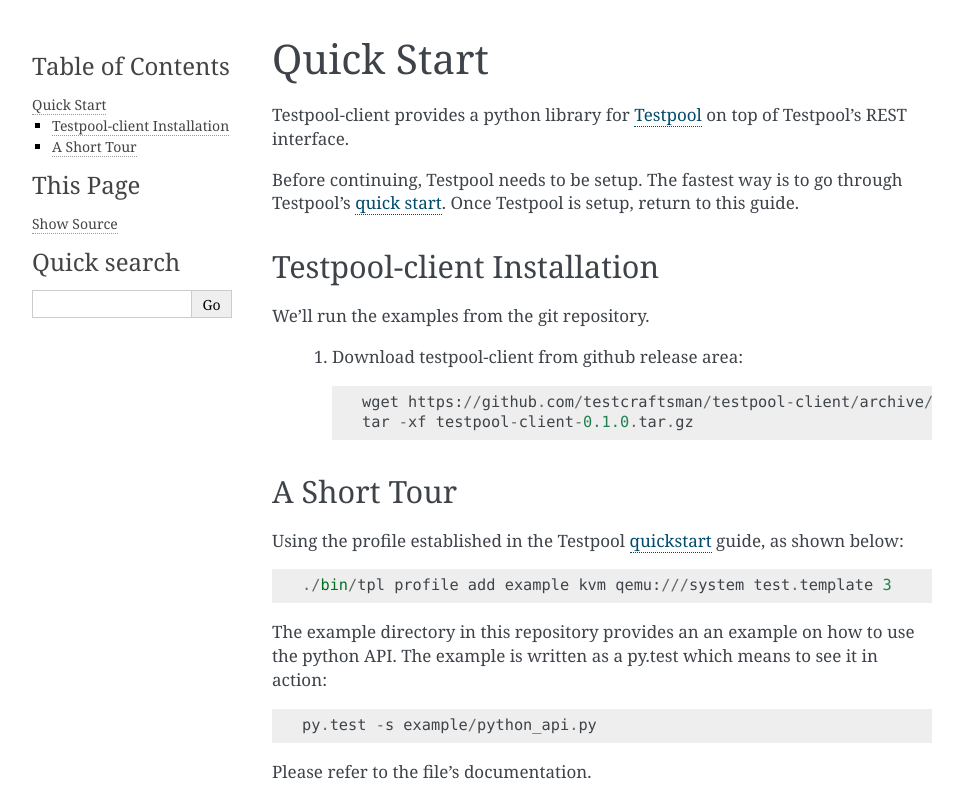
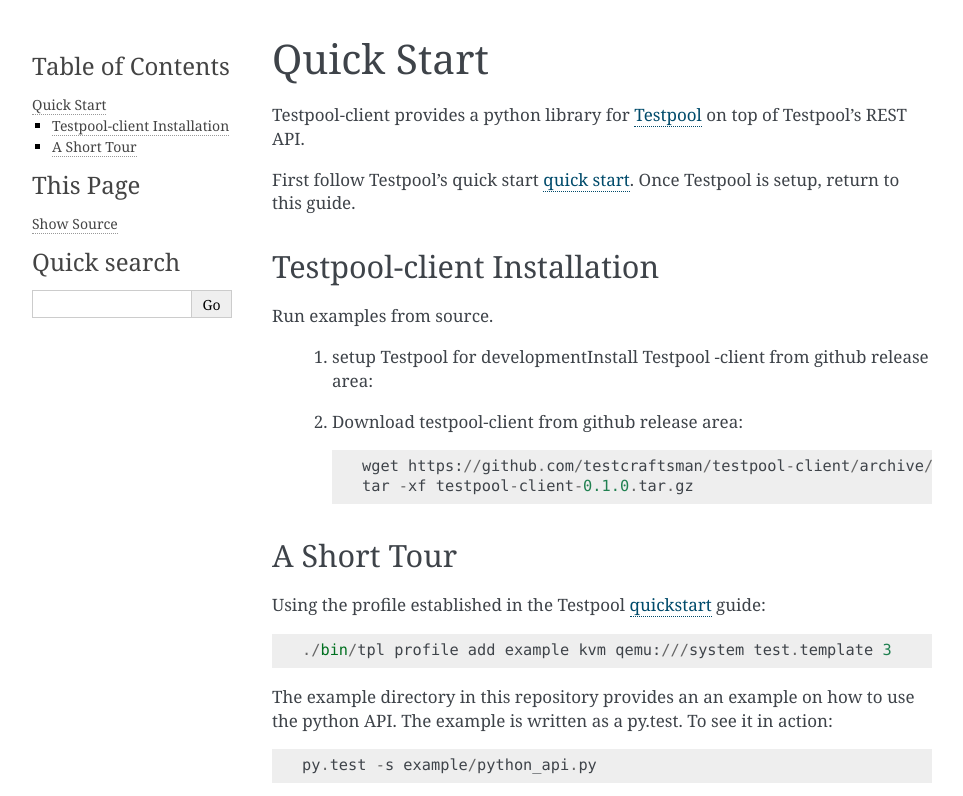
Before and after one commit to testcraftsman/testpool-client, a Sphinx documentation site: the page built from docs/source/quickstart.rst, in a window 1280 px wide, cut to the strip 0-796 px from the top of the page. Shown: the whole strip, without its empty margins (148-1111 px from the left). Built offline with Sphinx 7.4.7, drawn with Linux system fonts in a browser that asks for light colours.

Commit message:
Work on documentation

```diff
--- a/docs/source/quickstart.rst
+++ b/docs/source/quickstart.rst
@@ -3,33 +3,30 @@
 Quick Start
 ===============
 
-Testpool-client provides a python library for `Testpool <http://testpool-client.readthedocs.io/en/latest/>`_  on top of Testpool's REST interface.
+Testpool-client provides a python library for `Testpool <http://testpool-client.readthedocs.io/en/latest/>`_  on top of Testpool's REST API.
 
-Before continuing, Testpool needs to be setup. The fastest way is to
-go through Testpool's `quick start <http://testpool.readthedocs.io/en/latest/quickstart.html>`_. Once Testpool is setup, return to this guide.
-
+First follow Testpool's quick start `quick start <http://testpool.readthedocs.io/en/latest/quickstart.html>`_. Once Testpool is setup, return to this guide.
 
 Testpool-client Installation
 ----------------------------
 
-We'll run the examples from the git repository.
+Run examples from source.
 
+  #. setup Testpool for developmentInstall Testpool -client from github release area::
   #. Download testpool-client from github release area::
 
        wget https://github.com/testcraftsman/testpool-client/archive/v0.1.0.tar.gz
        tar -xf testpool-client-0.1.0.tar.gz
 
-
 A Short Tour
 ------------
 
-Using the profile established in the Testpool `quickstart <http://testpool.readthedocs.io/en/latest/quickstart.html>`_ guide, as shown below::
+Using the profile established in the Testpool `quickstart <http://testpool.readthedocs.io/en/latest/quickstart.html>`_ guide::
 
   ./bin/tpl profile add example kvm qemu:///system test.template 3
 
 The example directory in this repository provides an an example on how to
-use the python API. The example is written as a py.test which means to see
-it in action::
+use the python API. The example is written as a py.test. To see it in action::
 
   py.test -s example/python_api.py
 
```
Also changed, not shown: docs/source/installation.rst (+4 -4 lines), 2 other files.
